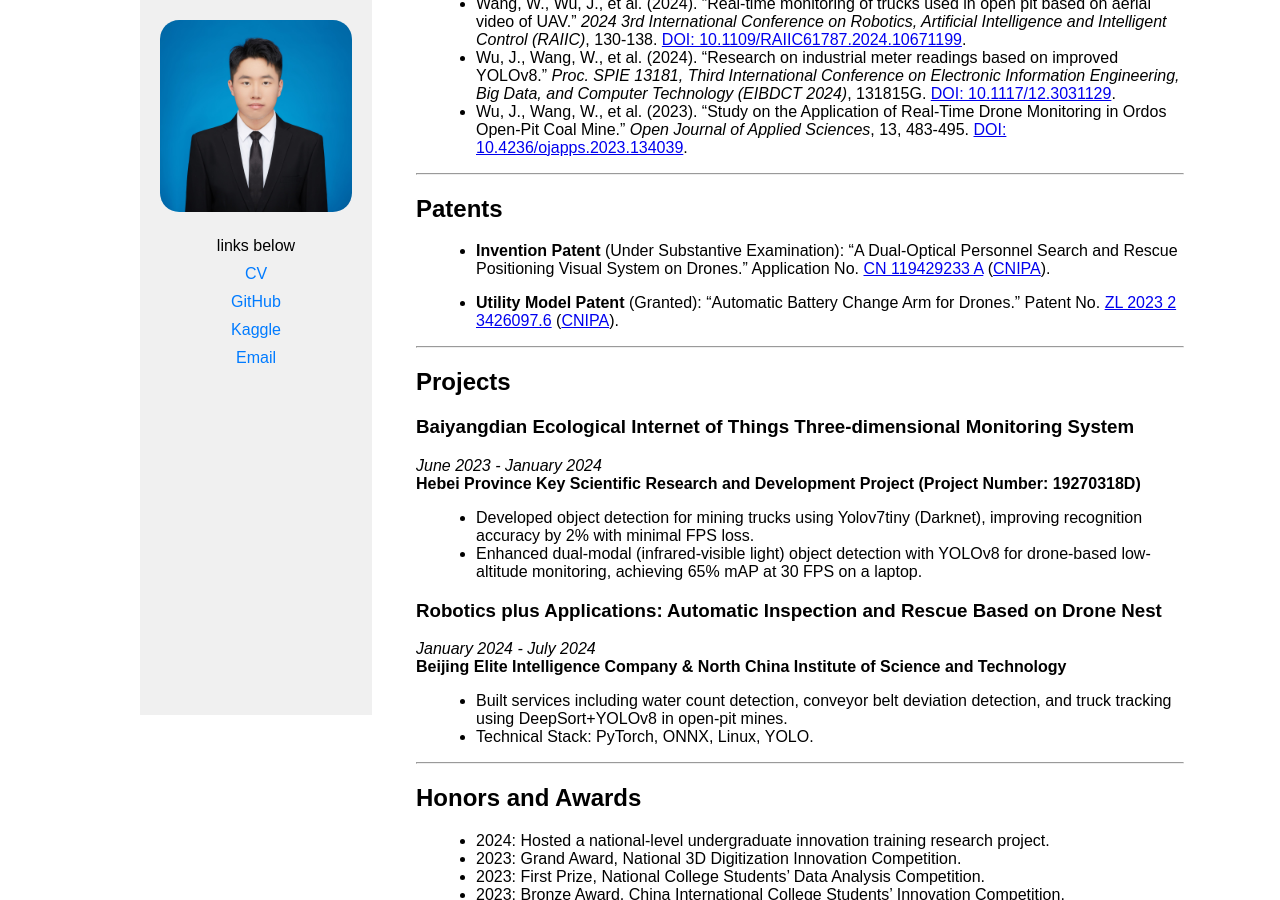
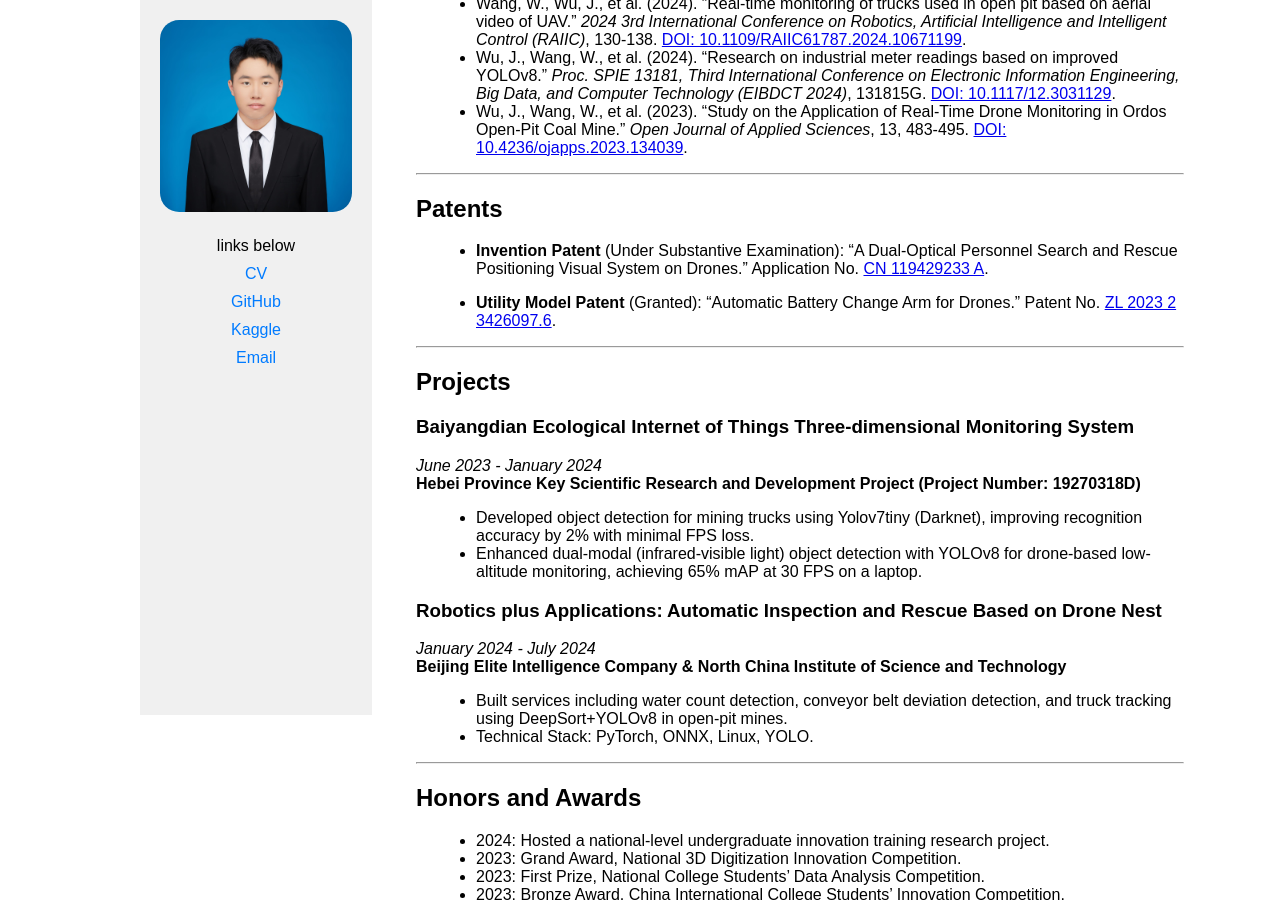
Before and after one commit to 4everWZ/4everwz.github.io, a Jekyll site: the page built from index.md, in a window 1280 px wide and 900 px high, scrolled down 667 px. Built offline with Jekyll 4.4.1, drawn with Linux system fonts in a browser that asks for light colours.

Commit message:
Update invention patent

```diff
--- a/index.md
+++ b/index.md
@@ -34,9 +34,9 @@ I am an undergraduate student pursuing a Bachelor's Degree in Computer Science a
 
 ## Patents
 
-- **Invention Patent** (Under Substantive Examination): "A Dual-Optical Personnel Search and Rescue Positioning Visual System on Drones." Application No. [CN 119429233 A](https://worldwide.espacenet.com/publicationDetails/biblio?CC=CN&NR=119429233A&KC=A&FT=D) ([CNIPA](https://pss-system.cponline.cnipa.gov.cn/documents/detail?prevPageTit=changgui)).
+- **Invention Patent** (Under Substantive Examination): "A Dual-Optical Personnel Search and Rescue Positioning Visual System on Drones." Application No. [CN 119429233 A](https://worldwide.espacenet.com/publicationDetails/biblio?CC=CN&NR=119429233A&KC=A&FT=D).
 
-- **Utility Model Patent** (Granted): "Automatic Battery Change Arm for Drones." Patent No. [ZL 2023 2 3426097.6](https://worldwide.espacenet.com/publicationDetails/biblio?CC=CN&NR=221214664U&KC=U&FT=D) ([CNIPA](https://pss-system.cponline.cnipa.gov.cn/documents/detail?prevPageTit=changgui)).
+- **Utility Model Patent** (Granted): "Automatic Battery Change Arm for Drones." Patent No. [ZL 2023 2 3426097.6](https://worldwide.espacenet.com/publicationDetails/biblio?CC=CN&NR=221214664U&KC=U&FT=D).
 
 
 
```
